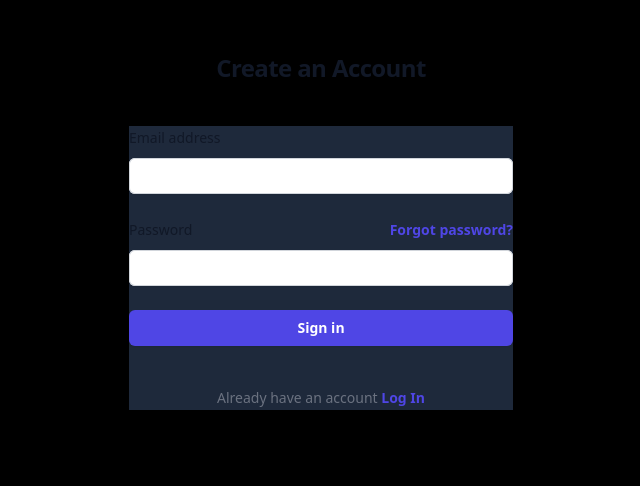
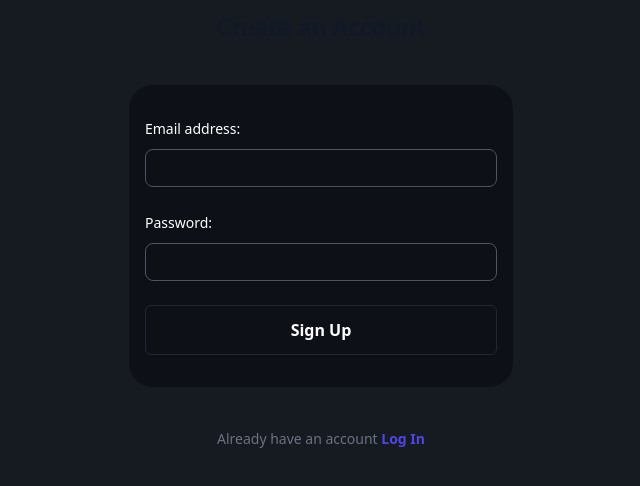
Before and after one commit to Nicholas-Abell/find_player_2, a Next.js app: page /sign-up in a window 1280 px wide. Shown: the part 190-676 px from the top of the page, without its empty margins (319-959 px from the left). Built offline with nearby package versions, Linux system fonts and the light colour scheme.

Commit message:
style: sign up form styles to match next auth modal

```diff
--- a/app/(auth)/sign-up/page.tsx
+++ b/app/(auth)/sign-up/page.tsx
@@ -6,7 +6,7 @@ type pageProps = {};
 
 const page: React.FC<pageProps> = () => {
   return (
-    <div className="flex min-h-screen flex-1 flex-col justify-center px-6 py-12 lg:px-8">
+    <div className="bg-[#161b22] flex min-h-screen flex-1 flex-col justify-center px-6 py-12 lg:px-8">
       <div className="sm:mx-auto sm:w-full sm:max-w-sm">
         {/* <img
             className="mx-auto h-10 w-auto"
@@ -18,7 +18,7 @@ const page: React.FC<pageProps> = () => {
         </h2>
       </div>
 
-      <div className="bg-slate-800 mt-10 sm:mx-auto sm:w-full sm:max-w-sm">
+      <div className="mt-10 sm:mx-auto sm:w-full sm:max-w-sm">
         <SignUpForm />
 
         <p className="mt-10 text-center text-sm text-gray-500">
--- a/components/forms/SignUpForm.tsx
+++ b/components/forms/SignUpForm.tsx
@@ -4,13 +4,14 @@ type SignUpFormProps = {};
 
 const SignUpForm: React.FC<SignUpFormProps> = () => {
   return (
-    <form className="space-y-6" action="#" method="POST">
+    <form
+      className="space-y-6 bg-[#0d1117] rounded-3xl text-white px-4 py-8"
+      action="#"
+      method="POST"
+    >
       <div>
-        <label
-          htmlFor="email"
-          className="block text-sm font-medium leading-6 text-gray-900"
-        >
-          Email address
+        <label htmlFor="email" className="block text-sm font-medium leading-6">
+          Email address:
         </label>
         <div className="mt-2">
           <input
@@ -19,7 +20,7 @@ const SignUpForm: React.FC<SignUpFormProps> = () => {
             type="email"
             autoComplete="email"
             required
-            className="block w-full rounded-md border-0 py-1.5 text-gray-900 shadow-sm ring-1 ring-inset ring-gray-300 placeholder:text-gray-400 focus:ring-2 focus:ring-inset focus:ring-indigo-600 sm:text-sm sm:leading-6"
+            className="block bg-[#0d1117] border border-gray-600 rounded-lg w-full rounded-m py-1.5 shadow-sm placeholder:text-gray-400 focus:ring-2 focus:ring-inset sm:text-sm sm:leading-6 px-4"
           />
         </div>
       </div>
@@ -28,18 +29,10 @@ const SignUpForm: React.FC<SignUpFormProps> = () => {
         <div className="flex items-center justify-between">
           <label
             htmlFor="password"
-            className="block text-sm font-medium leading-6 text-gray-900"
+            className="block text-sm font-medium leading-6"
           >
-            Password
+            Password:
           </label>
-          <div className="text-sm">
-            <a
-              href="#"
-              className="font-semibold text-indigo-600 hover:text-indigo-500"
-            >
-              Forgot password?
-            </a>
-          </div>
         </div>
         <div className="mt-2">
           <input
@@ -48,7 +41,7 @@ const SignUpForm: React.FC<SignUpFormProps> = () => {
             type="password"
             autoComplete="current-password"
             required
-            className="block w-full rounded-md border-0 py-1.5 text-gray-900 shadow-sm ring-1 ring-inset ring-gray-300 placeholder:text-gray-400 focus:ring-2 focus:ring-inset focus:ring-indigo-600 sm:text-sm sm:leading-6"
+            className="block bg-[#0d1117] border border-gray-600 rounded-lg w-full rounded-m py-1.5 shadow-sm placeholder:text-gray-400 focus:ring-2 focus:ring-inset sm:text-sm sm:leading-6 px-4"
           />
         </div>
       </div>
@@ -56,9 +49,9 @@ const SignUpForm: React.FC<SignUpFormProps> = () => {
       <div>
         <button
           type="submit"
-          className="flex w-full justify-center rounded-md bg-indigo-600 px-3 py-1.5 text-sm font-semibold leading-6 text-white shadow-sm hover:bg-indigo-500 focus-visible:outline focus-visible:outline-2 focus-visible:outline-offset-2 focus-visible:outline-indigo-600"
+          className="flex w-full justify-center rounded-md border border-gray-800 hover:bg-slate-800 px-3 py-3 font-semibold leading-6 text-white shadow-sm focus-visible:outline focus-visible:outline-2 focus-visible:outline-offset-2 focus-visible:outline-indigo-600"
         >
-          Sign in
+          Sign Up
         </button>
       </div>
     </form>
```
